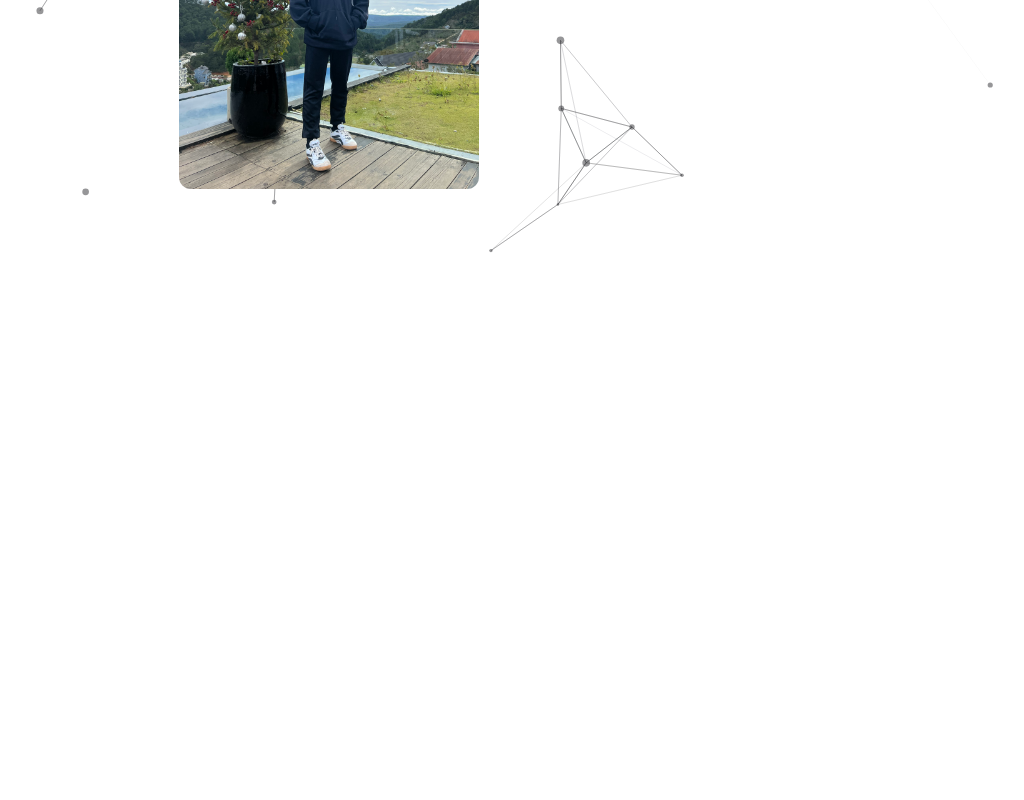
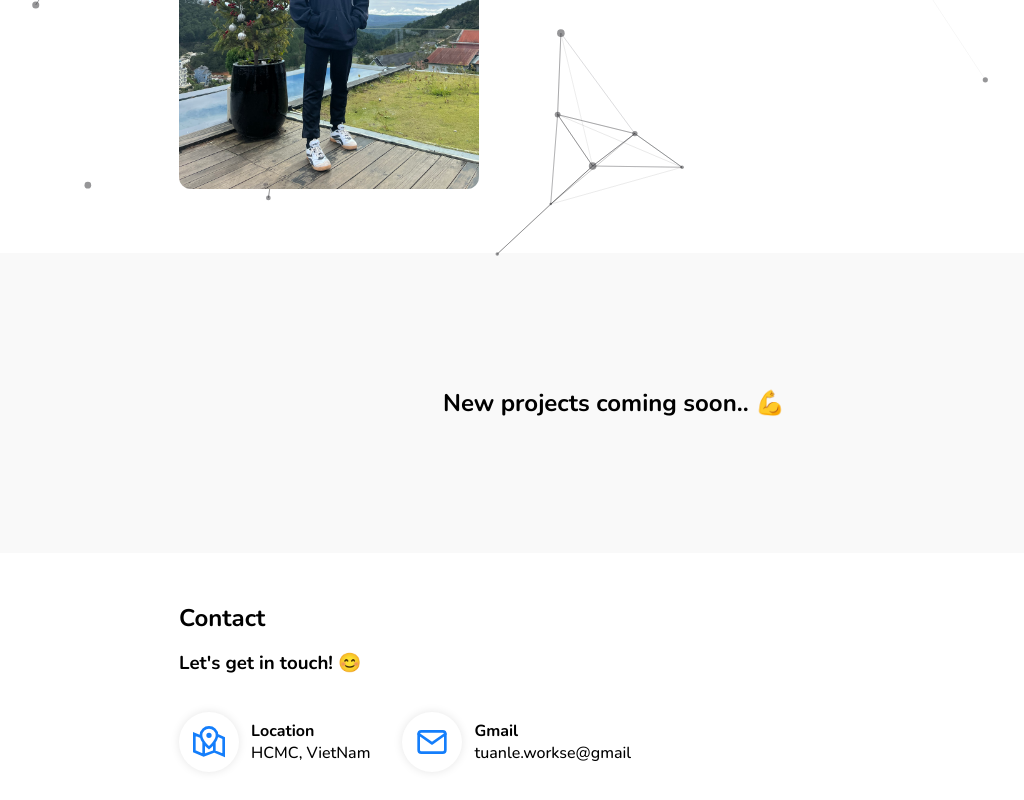
Before and after one commit to iamtun/portfolio, a Next.js app: page / in a window 1280 px wide. Shown: the part 1454-2254 px from the top of the page, without its empty margins (31-1055 px from the left). Before the commit the page ends 1737 px from the top, so only its background shows below. Built offline with nearby package versions, Linux system fonts and the light colour scheme.

Commit message:
feat: add contact and project to page

```diff
--- a/src/app/page.tsx
+++ b/src/app/page.tsx
@@ -1,10 +1,12 @@
-import { About, Hero } from '@/components/ui';
+import { About, Contact, Hero, ProjectList } from '@/components/ui';
 
 export default function Home() {
   return (
     <>
       <Hero />
       <About />
+      <ProjectList />
+      <Contact />
     </>
   );
 }
--- a/src/components/ui/index.tsx
+++ b/src/components/ui/index.tsx
@@ -1,5 +1,7 @@
 import Header from './header';
 import Hero from './hero';
 import About from './about';
+import ProjectList from './project';
+import Contact from './contact';
 
-export { Header, Hero, About };
+export { Header, Hero, About, ProjectList, Contact };
```
